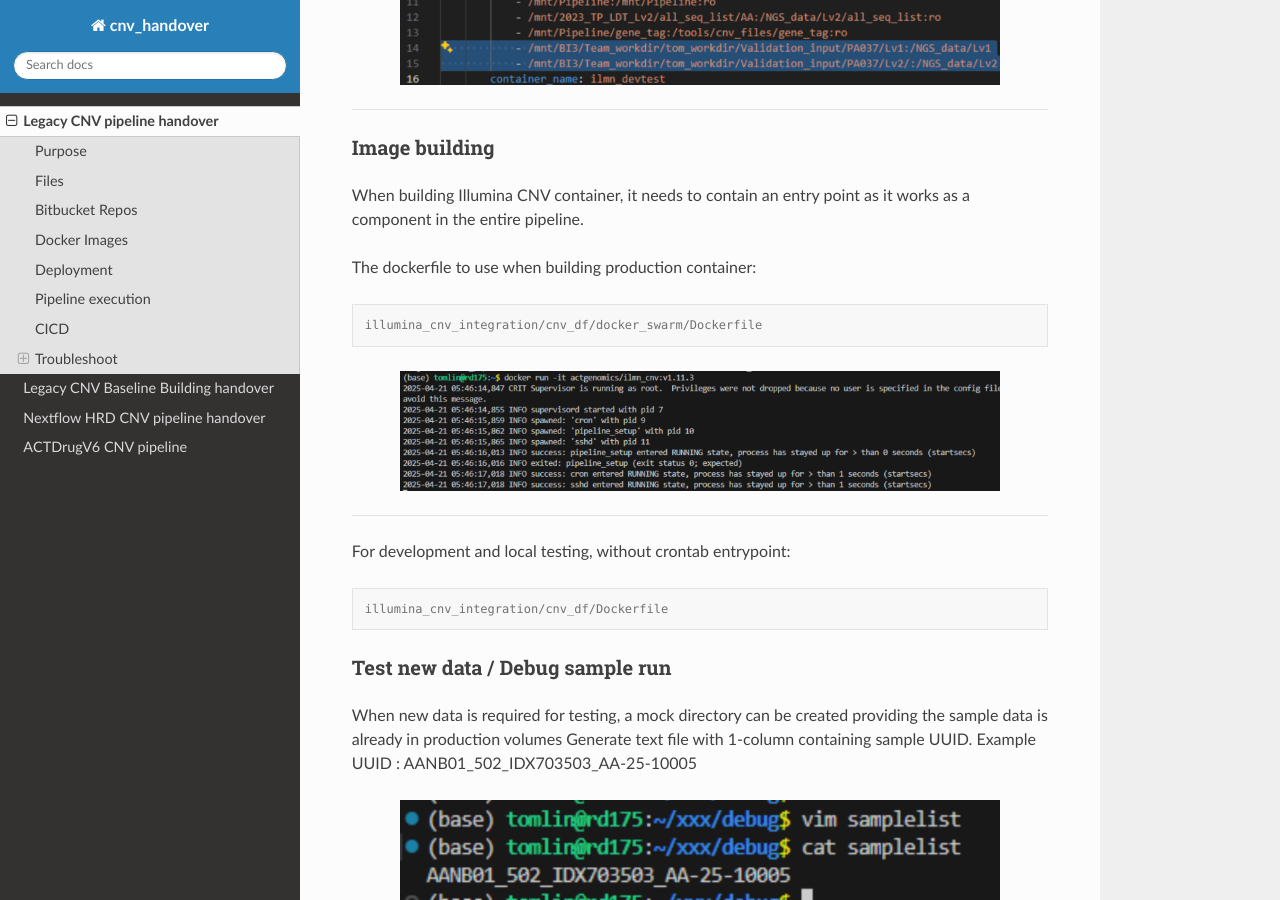
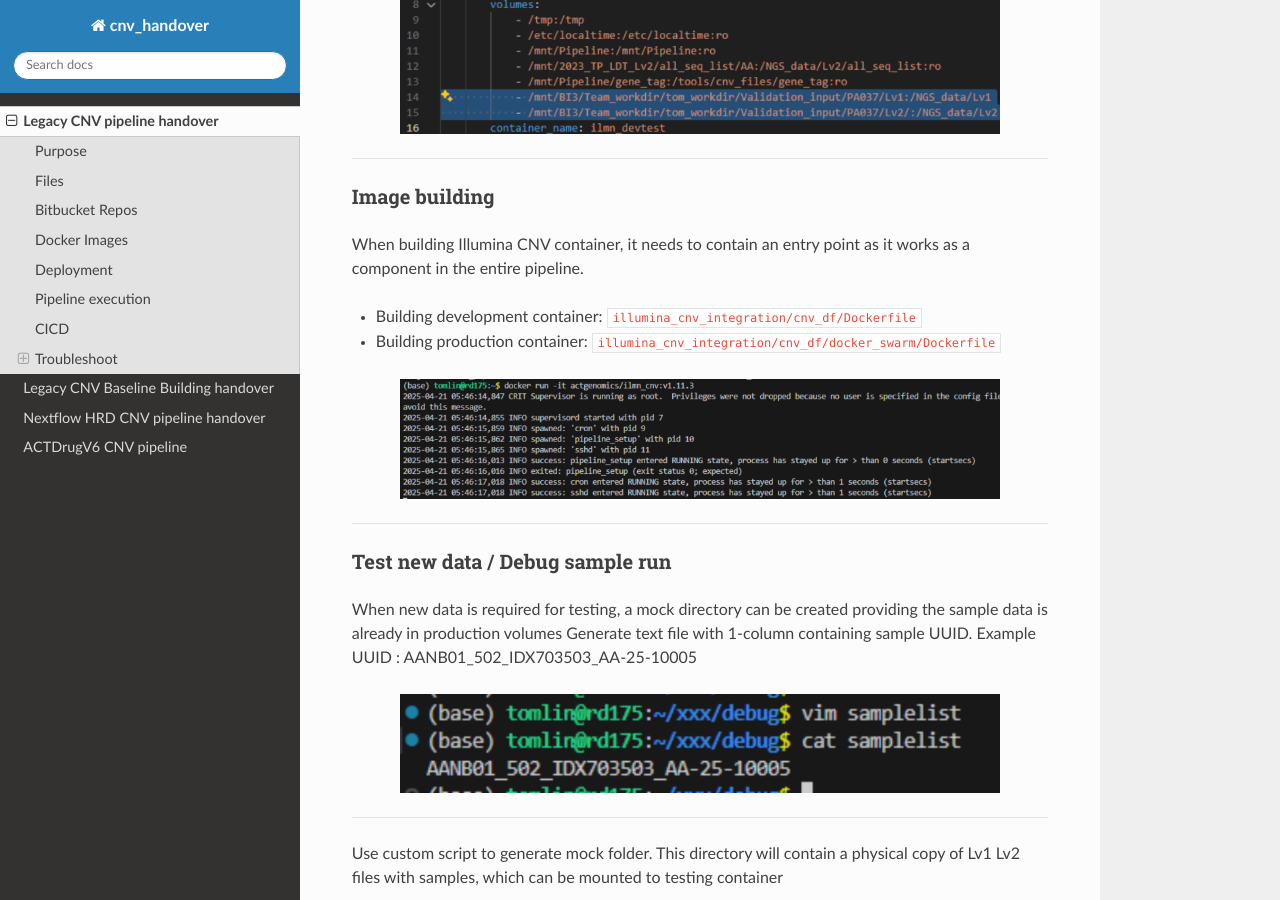
Before and after one commit to tomlinBI/cnv_handover, a Sphinx documentation site: the page built from docs/source/legacy_pipeline.rst, in a window 1280 px wide and 900 px high, scrolled down 3733 px. Built offline with Sphinx 7.4.7 and the Read the Docs theme 3.1.0, drawn with Linux system fonts in a browser that asks for light colours.

Commit message:
format edits

```diff
--- a/docs/source/legacy_pipeline.rst
+++ b/docs/source/legacy_pipeline.rst
@@ -154,6 +154,7 @@ Server needs to contain necessary DNS for API in /etc/hosts
     :align: center
     :alt: output of /etc/hosts
 
+----
 
 Otherwise add the following to docker-compose
 
@@ -182,12 +183,8 @@ Image building
 
 When building Illumina CNV container, it needs to contain an entry point as it works as a component in the entire pipeline.
 
-
-The dockerfile to use when building production container:
-
-.. code-block:: console
-
-    illumina_cnv_integration/cnv_df/docker_swarm/Dockerfile
+- Building development container: ``illumina_cnv_integration/cnv_df/Dockerfile``
+- Building production container: ``illumina_cnv_integration/cnv_df/docker_swarm/Dockerfile``
 
 .. image:: _img/build_swarm.png
     :width: 600px
@@ -195,13 +192,6 @@ The dockerfile to use when building production container:
     :alt: Correct startup message for Illumina container
 
 ----
-
-For development and local testing, without crontab entrypoint:
-
-.. code-block:: console
-
-    illumina_cnv_integration/cnv_df/Dockerfile
-
 
 Test new data / Debug sample run
 ~~~~~~~~~~~~~~~~~~~~~~~~~~~~~~~~~
```
